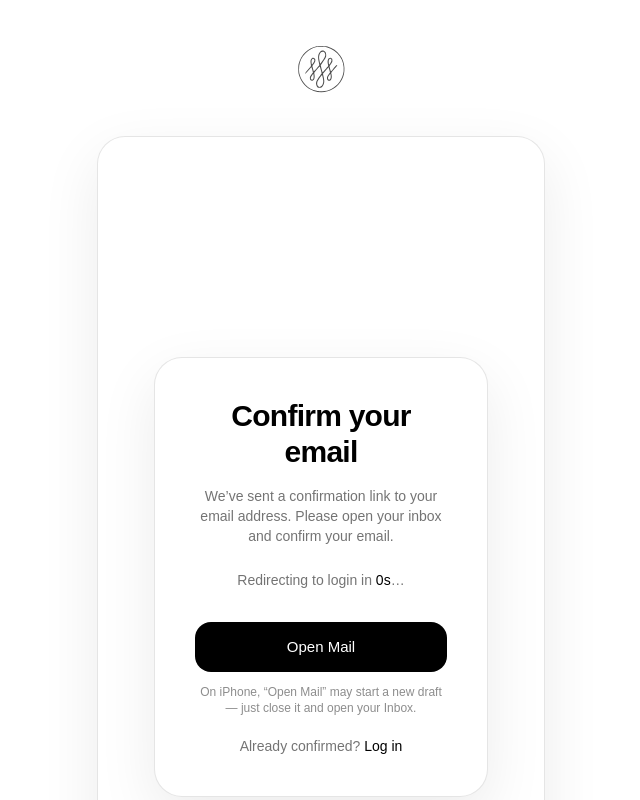
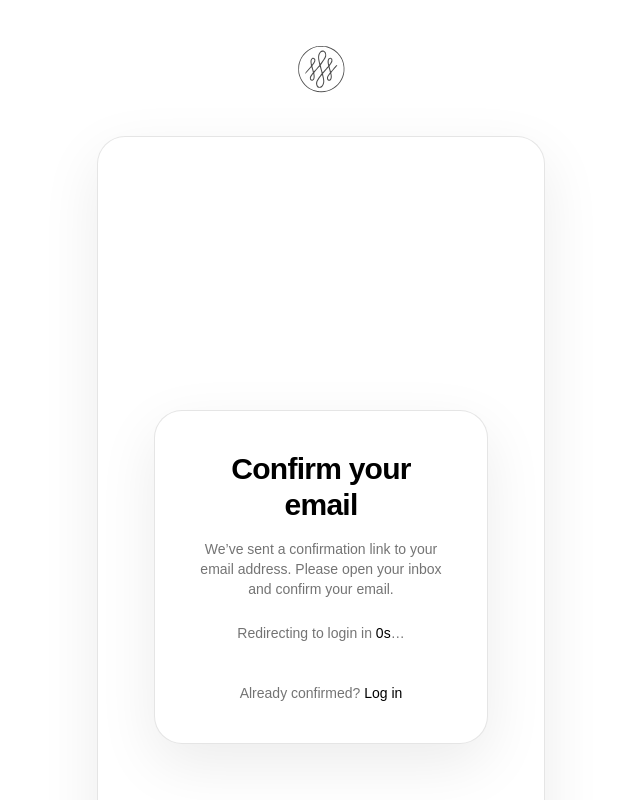
Before and after one commit to 3S-Clean/3s-clean-app, a Next.js app: page /email-confirmed in a window 1280 px wide. Before the commit this address had no page. Shown: the top 800 px of the page, without its empty margins (319-959 px from the left). Built offline with nearby package versions, Linux system fonts and the light colour scheme.

Commit message:
feat: new login

```diff
--- a/app/(auth)/callback/page.tsx
+++ b/app/(auth)/callback/page.tsx
@@ -20,6 +20,6 @@ export default async function AuthCallbackPage({
         redirect("/login?error=confirm_failed");
     }
 
-    // ✅ письмо → callback → confirmed (спасибо)
+    // ✅ подтверждено → спасибо-страница
     redirect("/confirmed");
 }
--- a/app/(auth)/confirmed/page.tsx
+++ b/app/(auth)/confirmed/page.tsx
@@ -3,11 +3,11 @@ export default function ConfirmedPage() {
         <main className="min-h-screen px-4 py-10 flex items-center justify-center bg-white">
             <div>
                 <h1 className="text-3xl font-semibold tracking-tight text-black">Email confirmed</h1>
-                <p className="mt-4 text-sm text-black/55">
+                <p className="mt-6 text-sm text-black/55">
                     Thank you — your email has been confirmed successfully.
                 </p>
 
-                <p className="mt-6 text-sm text-black/45">
+                <p className="mt-10 text-sm text-black/45">
                     You can close this tab now.
                 </p>
 
--- a/app/(auth)/email-confirmed/page.tsx
+++ b/app/(auth)/email-confirmed/page.tsx
@@ -13,7 +13,7 @@ export default function EmailConfirmedPage() {
         const t2 = window.setTimeout(() => {
             router.replace("/login?justSignedUp=1");
             router.refresh();
-        }, 3000);
+        }, 6000);
 
         return () => {
             window.clearInterval(t1);
@@ -34,17 +34,6 @@ export default function EmailConfirmedPage() {
                 </p>
 
                 <div className="mt-8 space-y-3">
-                    <a
-                        className="inline-flex w-full items-center justify-center rounded-2xl bg-black py-3.5 text-[15px] font-medium text-white hover:bg-black/90"
-                        href="mailto:"
-                    >
-                        Open Mail
-                    </a>
-
-                    <p className="text-xs text-black/45">
-                        On iPhone, “Open Mail” may start a new draft — just close it and open your Inbox.
-                    </p>
-
                     <p className="pt-2 text-sm text-black/55">
                         Already confirmed?{" "}
                         <Link className="text-black hover:underline" href="/login">
```
